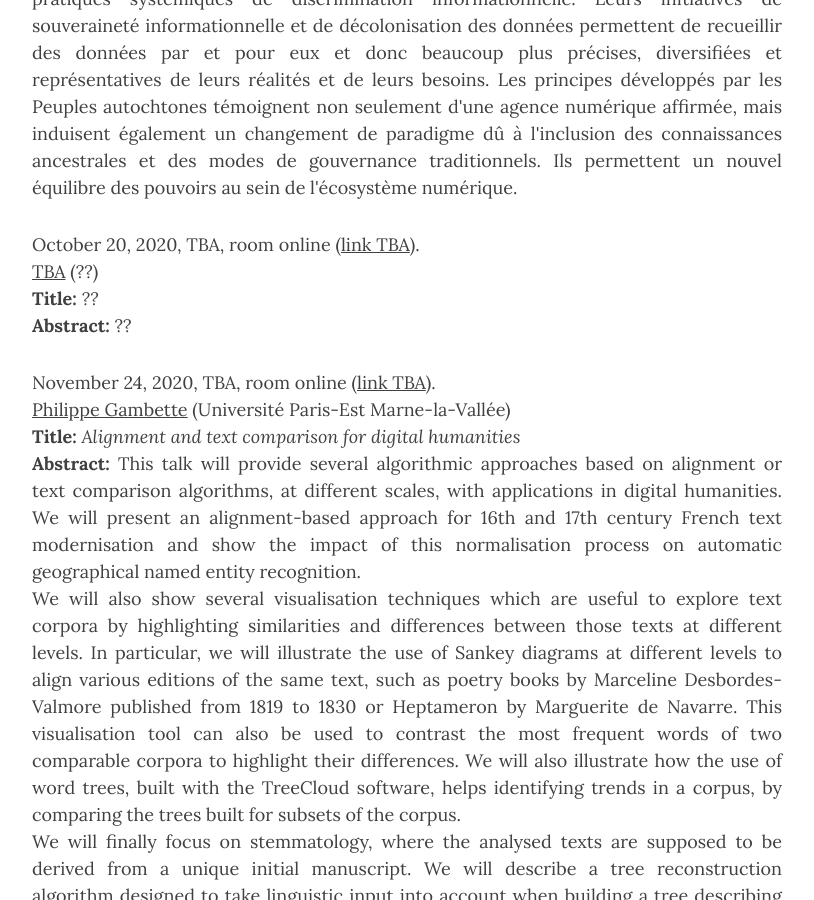
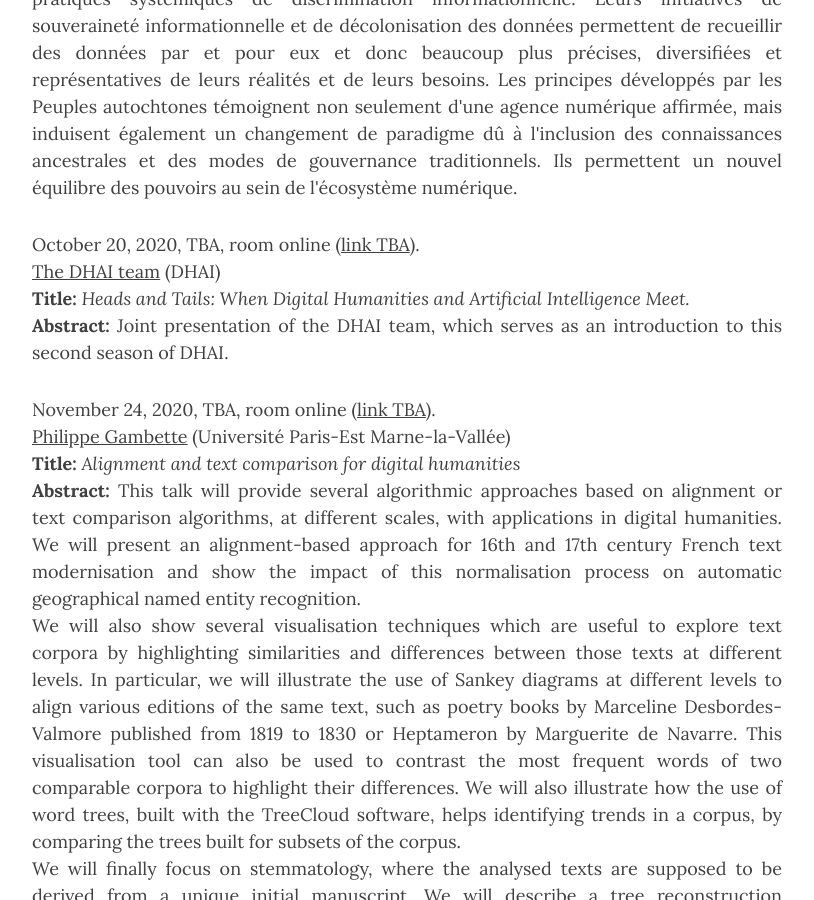
Before and after one commit to dhai-seminar/dhai-seminar.github.io, a Jekyll site: the page built from next.md, in a window 1280 px wide and 900 px high, scrolled down 1092 px. Shown: the whole window, without its empty margins (233-1047 px from the left). Built offline with Jekyll 4.4.1, drawn with Linux system fonts in a browser that asks for light colours; nearby versions of some CDN libraries.

Commit message:
Update next.yml

```diff
--- a/_data/next.yml
+++ b/_data/next.yml
@@ -21,14 +21,14 @@
   slides: nothing
   video: nothing
 
-- speaker: "TBA"
+- speaker: "The DHAI team"
   date: October 20, 2020
   time: TBA
   room: "online (<a href='??'>link TBA</a>)"
-  affiliation: "??"
-  url: "??"
-  title: "??"
-  abstract: "??"
+  affiliation: "DHAI"
+  url: "https://dhai-seminar.github.io/"
+  title: "Heads and Tails: When Digital Humanities and Artificial Intelligence Meet."
+  abstract: "Joint presentation of the DHAI team, which serves as an introduction to this second season of DHAI."
   slides: nothing
   video: nothing
 
```
